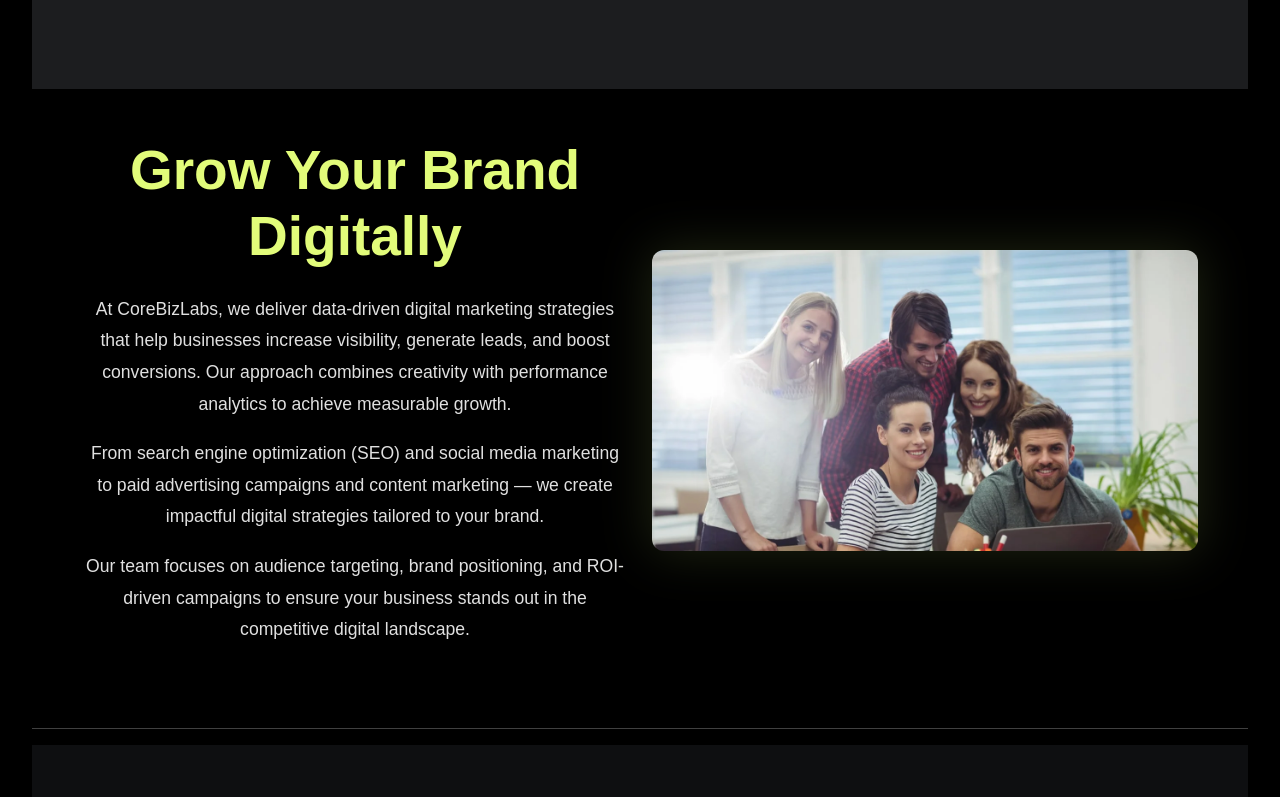
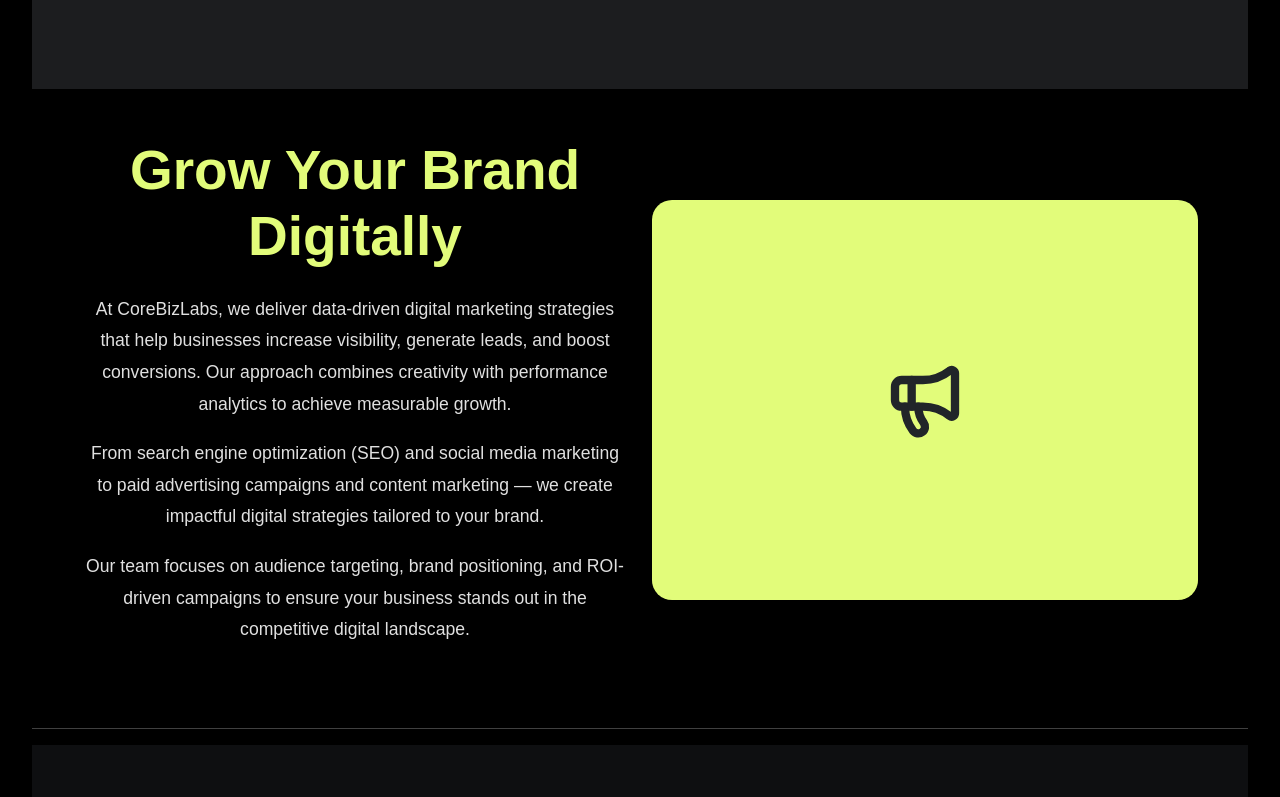
Before and after one commit to Zeeshanprojects/Corebizlabs, a React (Vite) app in the folder corebizlabs/: page /digitalmarketing in a window 1280 px wide. Shown: the part 433-1230 px from the top of the page. Built offline with nearby package versions, Linux system fonts and the light colour scheme; a web font is replaced by a local one.

Commit message:
updated-code

```diff
--- a/corebizlabs/src/Pages/AppDevelopment.jsx
+++ b/corebizlabs/src/Pages/AppDevelopment.jsx
@@ -41,7 +41,7 @@
           <div className="col-md-6 text-center">
   <div className="background">
     <Smartphone size={80} strokeWidth={2.5} />
-    <h4 className="mt-3">Web Development</h4>
+
   </div>
 </div>
         </div>
--- a/corebizlabs/src/Pages/DigitalMarketing.jsx
+++ b/corebizlabs/src/Pages/DigitalMarketing.jsx
@@ -1,4 +1,4 @@
-import Images from "../assets/Images/Image";
+import {Megaphone  } from "lucide-react"
 import useDocumentTitle from "../Components/Hooks/useDocumentTitle";
 
 export default function DigitalMarketing() {
@@ -38,13 +38,12 @@
             </p>
           </div>
 
-          <div className="col-md-6 text-center">
-            <img
-              src={Images.image4}
-              alt="Digital Marketing"
-              className="about-img"
-            />
-          </div>
+      <div className="col-md-6 text-center">
+  <div className="background">
+    <Megaphone  size={80} strokeWidth={2.5} />
+
+  </div>
+</div>
         </div>
       </div>
     </>
--- a/corebizlabs/src/Pages/WebDevelopment.jsx
+++ b/corebizlabs/src/Pages/WebDevelopment.jsx
@@ -39,7 +39,7 @@
 <div className="col-md-6 text-center">
   <div className="background">
     <Code size={80} strokeWidth={2.5} />
-    <h4 className="mt-3">Web Development</h4>
+
   </div>
 </div>
         </div>
```
